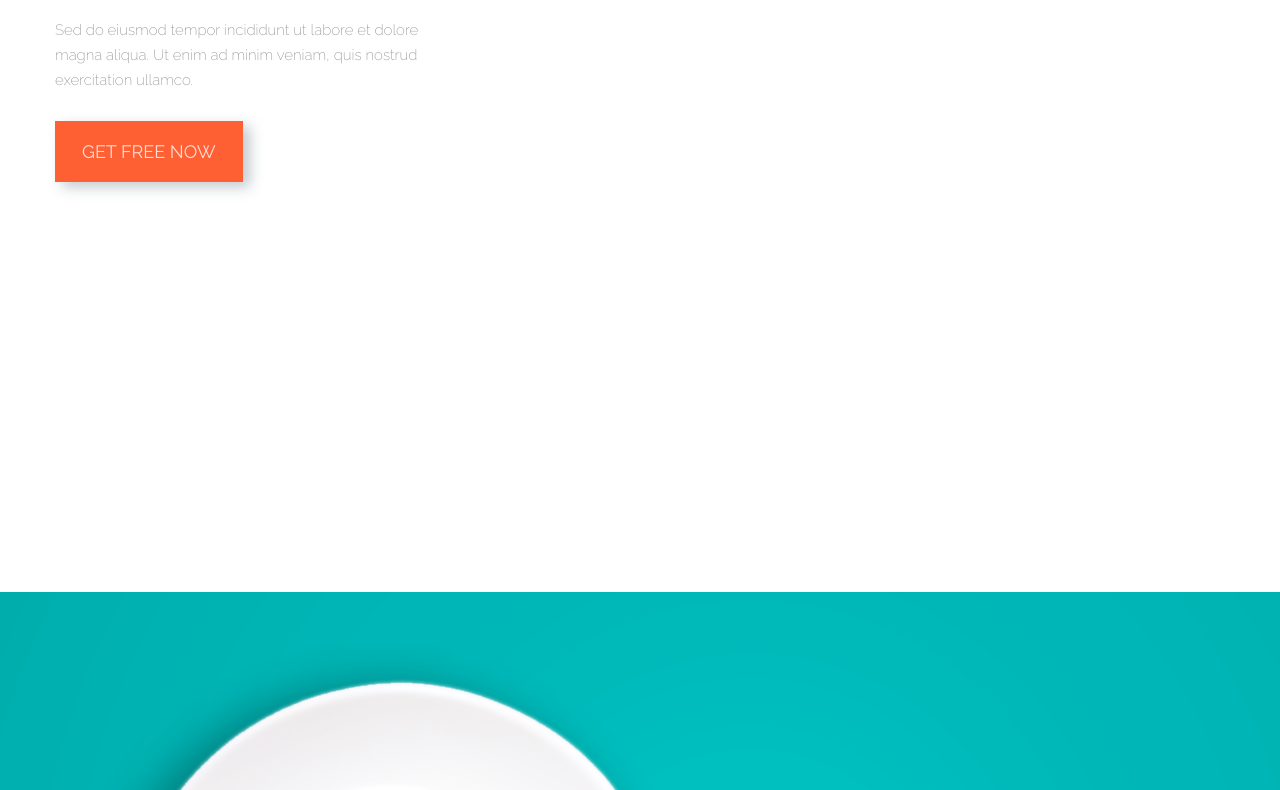
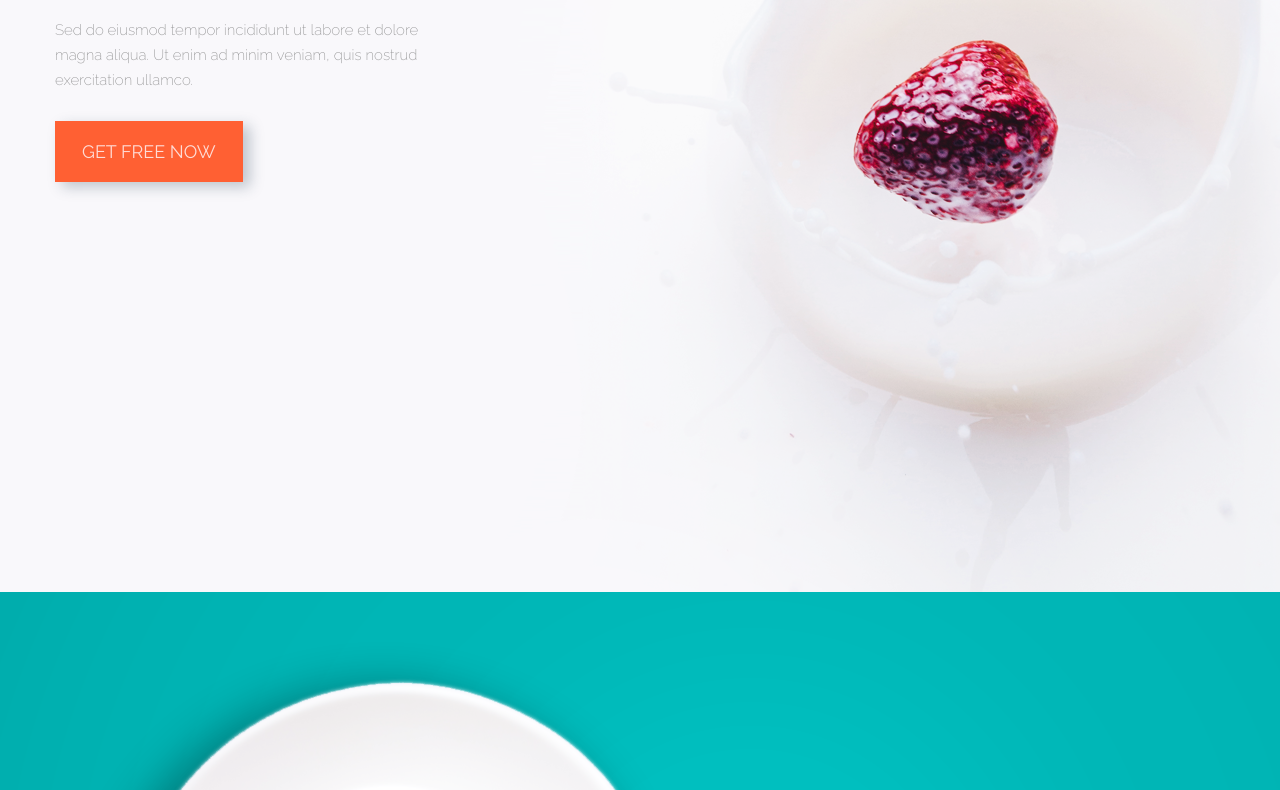
Before and after one commit to VitaliiKotsyubinsky/cahee.psd, a plain HTML site: page index.html in a window 1280 px wide. Shown: the part 408-1198 px from the top of the page. Drawn offline with Linux system fonts and the light colour scheme; the site is published under a folder, as on GitHub Pages, so addresses that start at the root find nothing.

Commit message:
config bg1

```diff
--- a/style.css
+++ b/style.css
@@ -13,7 +13,7 @@ li>a {
 }
 
 .wrapper_first {
-    background-image: url(/img/bg1.png);
+    background-image: url(img/bg1.png);
     height: 1000px;
 }
 
```
